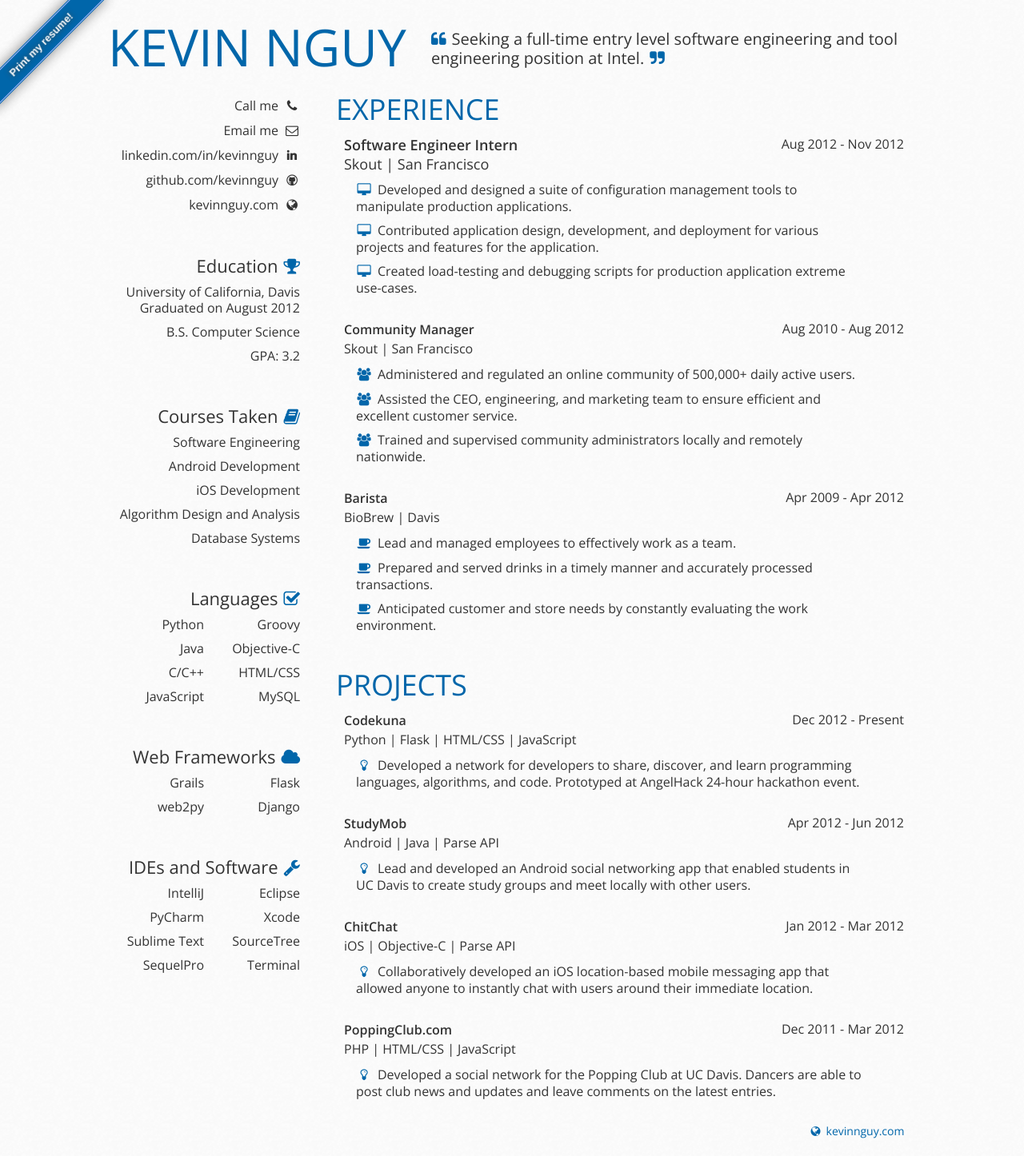
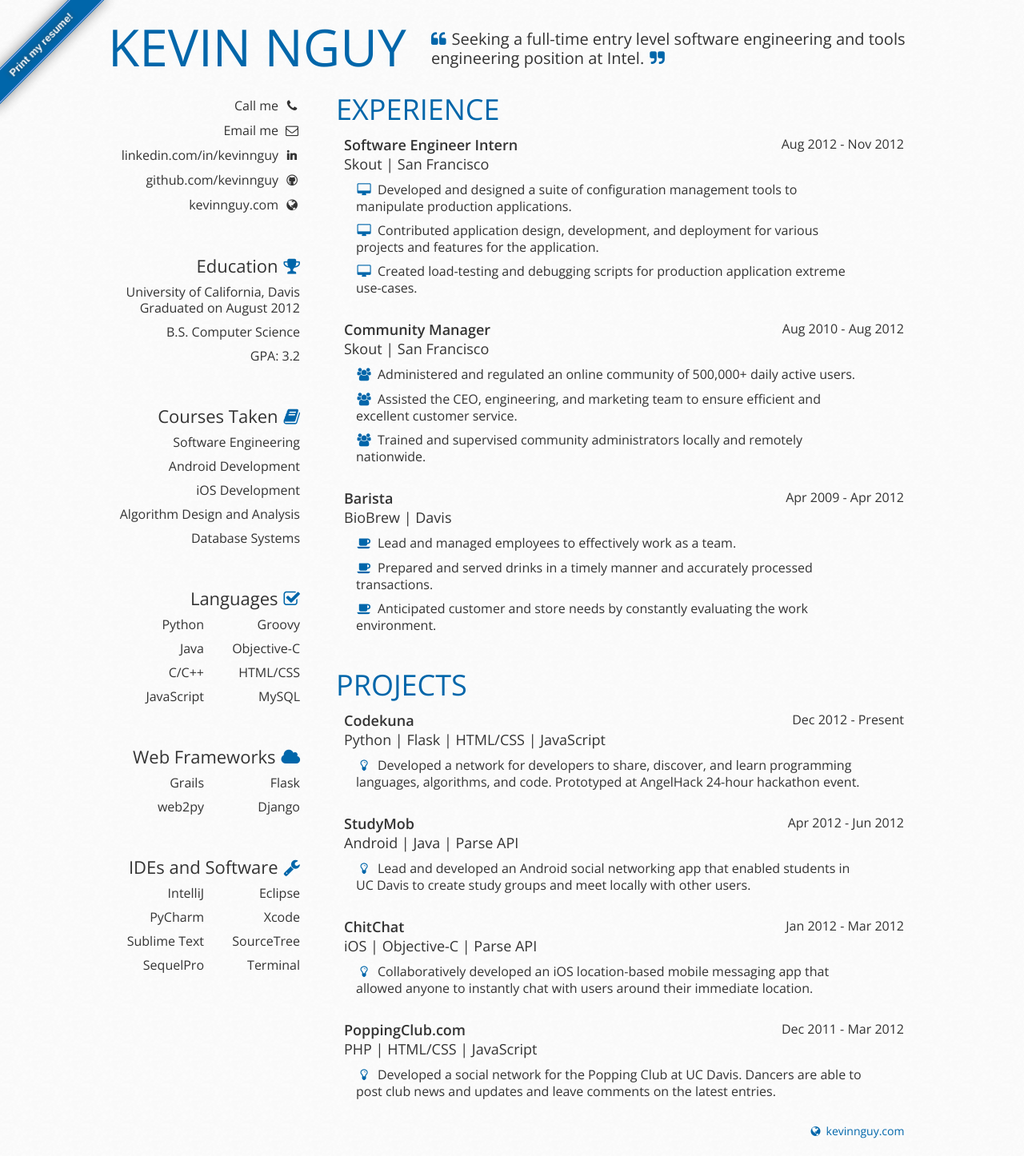
Before and after one commit to kevinnguy/kevinnguy.github.com, a Jekyll site: the page index.html, which Jekyll copies as it is, in a window 1280 px wide. Shown: the whole page at 80% size. Built offline with Jekyll 4.4.1, drawn with Linux system fonts in a browser that asks for light colours.

Commit message:
increased font size and fixed objective

```diff
--- a/index.html
+++ b/index.html
@@ -41,7 +41,7 @@
         <a href='http://kevinnguy.com' target="_blank">Kevin Nguy</a>
       </div>
       <div id="objective">
-        <p><a class="icon-quote-left description"></a>Seeking a full-time entry level software engineering and tool engineering position at Intel.<a class="icon-quote-right icon"></a></p>
+        <p><a class="icon-quote-left description"></a>Seeking a full-time entry level software engineering and tools engineering position at Intel.<a class="icon-quote-right icon"></a></p>
       </div>
     </div>
 
@@ -125,7 +125,7 @@
         </dl>
 
         <dl class="fourteen columns bottom">
-          <dt><p class="nine columns"><strong>Community Manager</strong></br>Skout | San Francisco</p><span class="three columns right">Aug 2010 - Aug 2012</span></dt>
+          <dt><p class="nine columns bigfont"><strong>Community Manager</strong></br>Skout | San Francisco</p><span class="three columns right">Aug 2010 - Aug 2012</span></dt>
           <ul>
             <li class="eleven columns offset-by-one"><a class="icon-group description"></a>Administered and regulated an online community of 500,000+ daily active users.</li>
             <li class="eleven columns offset-by-one"><a class="icon-group description"></a>Assisted the CEO, engineering, and marketing team to ensure efficient and excellent customer service.</li>
@@ -134,7 +134,7 @@
         </dl>
 
         <dl class="fourteen columns bottom">
-          <dt><p class="nine columns"><strong>Barista</strong></br>BioBrew | Davis</p><span class="three columns right">Apr 2009 - Apr 2012</span></dt>
+          <dt><p class="nine columns bigfont"><strong>Barista</strong></br>BioBrew | Davis</p><span class="three columns right">Apr 2009 - Apr 2012</span></dt>
           <ul>
             <li class="eleven columns offset-by-one"><a class="icon-coffee description"></a>Lead and managed employees to effectively work as a team.</li>
             <li class="eleven columns offset-by-one"><a class="icon-coffee description"></a>Prepared and served drinks in a timely manner and accurately processed transactions.</li>
@@ -147,28 +147,28 @@
         </div>
 
         <dl class="fourteen columns bottom">
-          <dt><p class="nine columns"><strong>Codekuna</strong></br>Python | Flask | HTML/CSS | JavaScript</p><span class="three columns right">Dec 2012 - Present</span></dt>
+          <dt><p class="nine columns bigfont"><strong>Codekuna</strong></br>Python | Flask | HTML/CSS | JavaScript</p><span class="three columns right">Dec 2012 - Present</span></dt>
           <ul>
             <li class="eleven columns offset-by-one"><a class="icon-lightbulb description"></a>Developed a network for developers to share, discover, and learn programming languages, algorithms, and code. Prototyped at AngelHack 24-hour hackathon event.</li>
           </ul>
         </dl>
 
         <dl class="fourteen columns bottom">
-          <dt><p class="nine columns"><strong>StudyMob</strong></br>Android | Java | Parse API</p><span class="three columns right">Apr 2012 - Jun 2012</span></dt>
+          <dt><p class="nine columns bigfont"><strong>StudyMob</strong></br>Android | Java | Parse API</p><span class="three columns right">Apr 2012 - Jun 2012</span></dt>
           <ul>
             <li class="eleven columns offset-by-one"><a class="icon-lightbulb description"></a>Lead and developed an Android social networking app that enabled students in UC Davis to create study groups and meet locally with other users.</li>
           </ul>
         </dl>
 
         <dl class="fourteen columns bottom">
-          <dt><p class="nine columns"><strong>ChitChat</strong></br>iOS | Objective-C | Parse API</p><span class="three columns right">Jan 2012 - Mar 2012</span></dt>
+          <dt><p class="nine columns bigfont"><strong>ChitChat</strong></br>iOS | Objective-C | Parse API</p><span class="three columns right">Jan 2012 - Mar 2012</span></dt>
           <ul>
             <li class="eleven columns offset-by-one"><a class="icon-lightbulb description"></a>Collaboratively developed an iOS location-based mobile messaging app that allowed anyone to instantly chat with users around their immediate location.</li>
           </ul>
         </dl>
 
         <dl class="fourteen columns bottom">
-          <dt><p class="nine columns"><strong>PoppingClub.com</strong></br>PHP | HTML/CSS | JavaScript</p><span class="three columns right">Dec 2011 - Mar 2012</span></dt>
+          <dt><p class="nine columns bigfont"><strong>PoppingClub.com</strong></br>PHP | HTML/CSS | JavaScript</p><span class="three columns right">Dec 2011 - Mar 2012</span></dt>
           <ul>
             <li class="eleven columns offset-by-one"><a class="icon-lightbulb description"></a>Developed a social network for the Popping Club at UC Davis. Dancers are able to post club news and updates and leave comments on the latest entries.</li>
           </ul>
```
Also changed, not shown: 2 other files.
